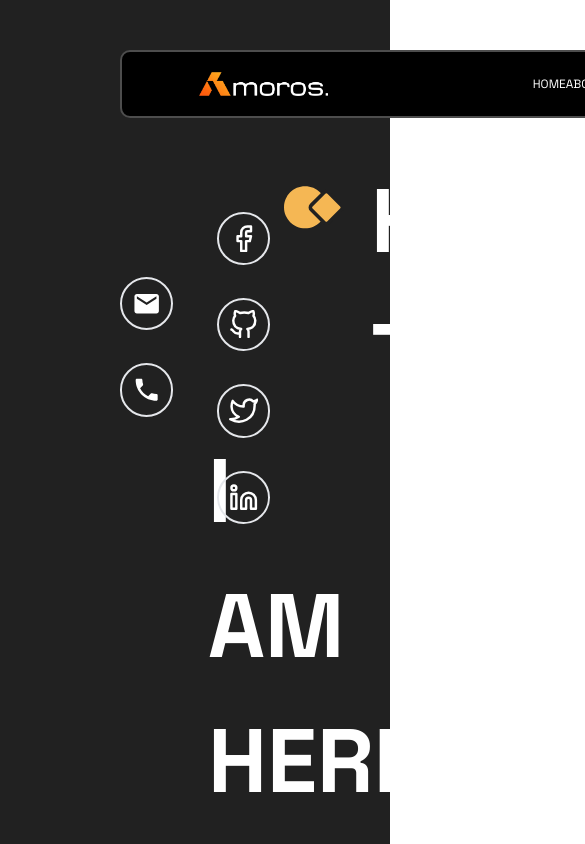
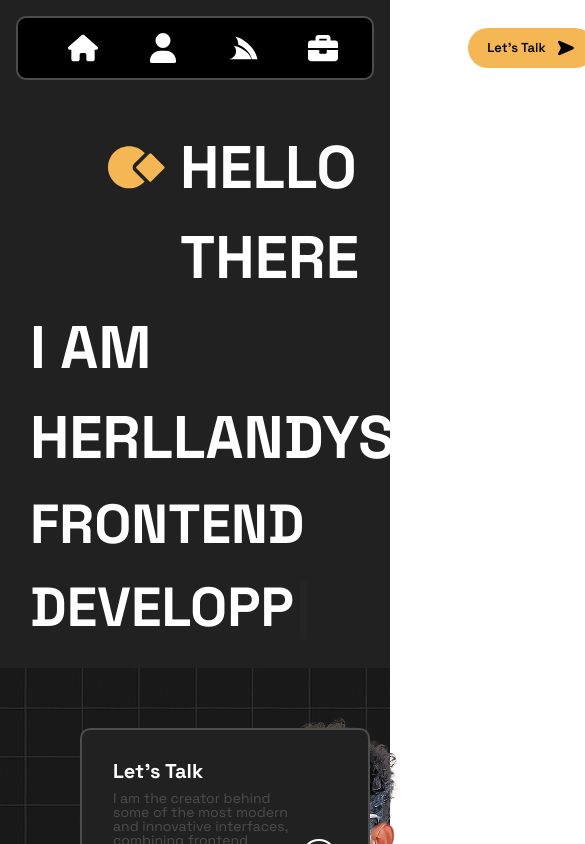
Before and after one commit to DidisGamos/Herllandys-Amoros-Christy-Portfolio, a React (Vite) app: page / in a window 390 px wide. Shown: the top 844 px of the page, 585 px wide, since content can reach past the window. Built offline with nearby package versions, Linux system fonts and the light colour scheme.

Commit message:
Feature / Responsive un peu

```diff
--- a/src/AllPage.jsx
+++ b/src/AllPage.jsx
@@ -7,7 +7,7 @@ import Bars from "./_components/_ui/Bars";
 export default function AllPage() {
   return (
     <div className="w-full h-auto font-SpaceGrotesk bg-[#212121]">
-      <div className="px-[120px] py-[50px]">
+      <div className="px-[30px] lg:px-[120px] py-[20px] lg:py-[50px]">
         <Header />
         <Hero />
       </div>
--- a/src/_components/Header/Header.jsx
+++ b/src/_components/Header/Header.jsx
@@ -25,16 +25,17 @@ function Header() {
       onFocusCapture={() => setIsHidden(false)}
       variants={{ hidden: { y: "-200%" }, visible: { x: "0%" } }}
       transition={{ duration: 0.2 }}
-      className="fixed w-[1290px] z-10 flex justify-center"
+      className="fixed top-4 left-0 right-0 z-50 flex justify-center px-4"
     >
       <nav
-        className="w-full h-[68px] text-white flex justify-around
+        className="w-full max-w-7xl h-16 md:h-[68px] text-white flex justify-around
       items-center gap-[50px] shrink-0 border-[2px] border-[#4d4d4d] rounded-[10px] bg-black"
       >
         <div className="w-[10%]">
-          <img src={"/src/assets/Logo2.png"} alt="logo" />
+          <img src={"/src/assets/Logo2.png"} className="hidden lg:block" alt="logo" />
+          <img src={"/src/assets/Logo3.png"} className="w-[45%] lg:hidden" alt="logo" />
         </div>
-        <div className="md:flex gap-[50px] cursor-pointer text-[12px] sm:hidden">
+        <div className="hidden lg:flex gap-[50px] text-[12px] sm:hidden">
           <a
             className="hover:text-[#F5B754] transition-all duration-300"
             href="#home"
@@ -66,21 +67,21 @@ function Header() {
             CONTACT
           </a>
         </div>
-        <div className="lg:hidden sm:flex gap-[50px] text-xl cursor-pointer">
+        <div className="flex lg:hidden items-center sm:gap-[30px] gap-[50px] text-xl">
           <a href="">
-            <FaHouse size={30}/>
+            <FaHouse size={30} />
           </a>
           <a href="">
-            <FaUser size={30}/>
+            <FaUser size={30} />
           </a>
           <a href="">
-            <FaServicestack size={30}/>
+            <FaServicestack size={30} />
           </a>
           <a href="">
-            <FaBriefcase size={30}/>
+            <FaBriefcase size={30} />
           </a>
           <a href="">
-            <MdLocationOn size={30}/>
+            <MdLocationOn size={30} />
           </a>
         </div>
         <div>
--- a/src/_components/Hero/Hero.jsx
+++ b/src/_components/Hero/Hero.jsx
@@ -28,8 +28,8 @@ function Hero() {
                   <a key={index}>{social.icon}</a>
               ))}
           </div> */}
-      <div className="relative">
-        <div className="absolute flex flex-col gap-[25px] top-[123.9px]">
+      <div className="hidden lg:block relative">
+        <div className="absolute flex lg:flex-col gap-[25px] top-[120px] lg:top-[123.9px]">
           {Call.map((social, index) => (
             <a
               key={index}
@@ -58,7 +58,7 @@ function Hero() {
 
       {/* Scquare_Cube */}
 
-      <div className="absolute left-[163.85px] mt-[32.49px]">
+      <div className="absolute left-[78px] lg:left-[163.85px] mt-[22px] lg:mt-[32.49px]">
         <svg
           xmlns="http://www.w3.org/2000/svg"
           width="60.297"
@@ -80,14 +80,14 @@ function Hero() {
       </div>
 
       {/* Names */}
-      <div className="text-white">
-        <p className="ml-[251px] text-[90px] font-bold leading-normal">
+      <div className="text-white flex flex-col">
+        <p className="ml-[150px] lg:ml-[251px] text-[60px] lg:text-[90px] font-bold leading-normal">
           HELLO THERE
         </p>
-        <p className="ml-[88px] text-[90px] font-bold leading-normal">
+        <p className="ml-0 lg:ml-[88px] text-[60px] lg:text-[90px] font-bold leading-normal">
           I AM HERLLANDYS
         </p>
-        <p className="ml-[88px] text-[90px] font-bold leading-normal">
+        <p className="ml-0 lg:ml-[88px] text-[55px] lg:text-[90px] font-bold leading-normal">
           {text}
           <span>
             <Cursor cursorStyle="|" />
@@ -95,7 +95,7 @@ function Hero() {
         </p>
 
         {/* Small Info */}
-        <div className="absolute top-[250px] left-[850px] text-white">
+        <div className="absolute hidden lg:block top-[250px] lg:left-[850px] text-white">
           <p className="font-Michroma w-[290px] shrink-0 text-[14px] font-normal leading-normal">
             A passionate frontend developer with a talent for turning ideas into
             interactive and visually engaging experiences.
--- a/src/_components/Hero/Hero2.jsx
+++ b/src/_components/Hero/Hero2.jsx
@@ -4,8 +4,8 @@ import { FaPlus } from "react-icons/fa";
 
 function Hero2() {
   return (
-    <div className='relative bg-[url("/src/assets/Hero_BG.png")] bg-cover bg-center bg-no-repeat h-[587px] px-[120px] py-[50px]'>
-      <div className="p-[31px] text-white w-[331px] h-[136.314px] bg-[#212121] border-[2px] border-[#4d4d4d] rounded-[10px] absolute top-[335.27px] left-[122px]">
+    <div className='relative bg-[url("/src/assets/Hero_BG.png")] bg-cover bg-center bg-no-repeat h-[587px] px-[120px] py-[10px] lg:py-[50px]'>
+      <div className="hidden lg:block p-[31px] text-white w-[331px] h-[136.314px] bg-[#212121] border-[2px] border-[#4d4d4d] rounded-[10px] absolute top-[335.27px] left-[122px]">
         <div className="flex mt-10 items-center justify-between">
           <div>
             <p className="text-[20px] font-bold leading-none">Latest Project</p>
@@ -21,10 +21,10 @@ function Hero2() {
         <img
           src={HeroPic}
           alt="hero"
-          className="absolute bottom-0 left-[533.21px]"
+          className="absolute bottom-0 lg:left-[533.21px]"
         />
       </div>
-      <div className="p-[31px] w-[331px] h-[153.353px] bg-[#212121] border-[2px] border-[#4d4d4d] rounded-[10px] absolute top-[190.84px] right-[122px]">
+      <div className="p-[31px] w-[290px] lg:w-[331px] lg:h-[153.353px] bg-[#212121] border-[2px] border-[#4d4d4d] rounded-[10px] absolute top-[60px] lg:top-[190.84px] right-5 lg:right-[122px]">
         <div className="flex justify-between">
           <div className="flex flex-col gap-[10px] text-white w-[280px]">
             <p className="text-[20px] font-bold leading-none">Let's Talk</p>
--- a/src/_components/Loading/Preloader.jsx
+++ b/src/_components/Loading/Preloader.jsx
@@ -1,7 +1,6 @@
 import React from "react";
 import { FaChevronCircleDown } from "react-icons/fa";
-import { motion } from "framer-motion";
-
+import { motion } from "framer-motion"
 // Fusée SVG composant
 const Rocket = ({ className, style, animate, transition }) => (
   <motion.svg
```
